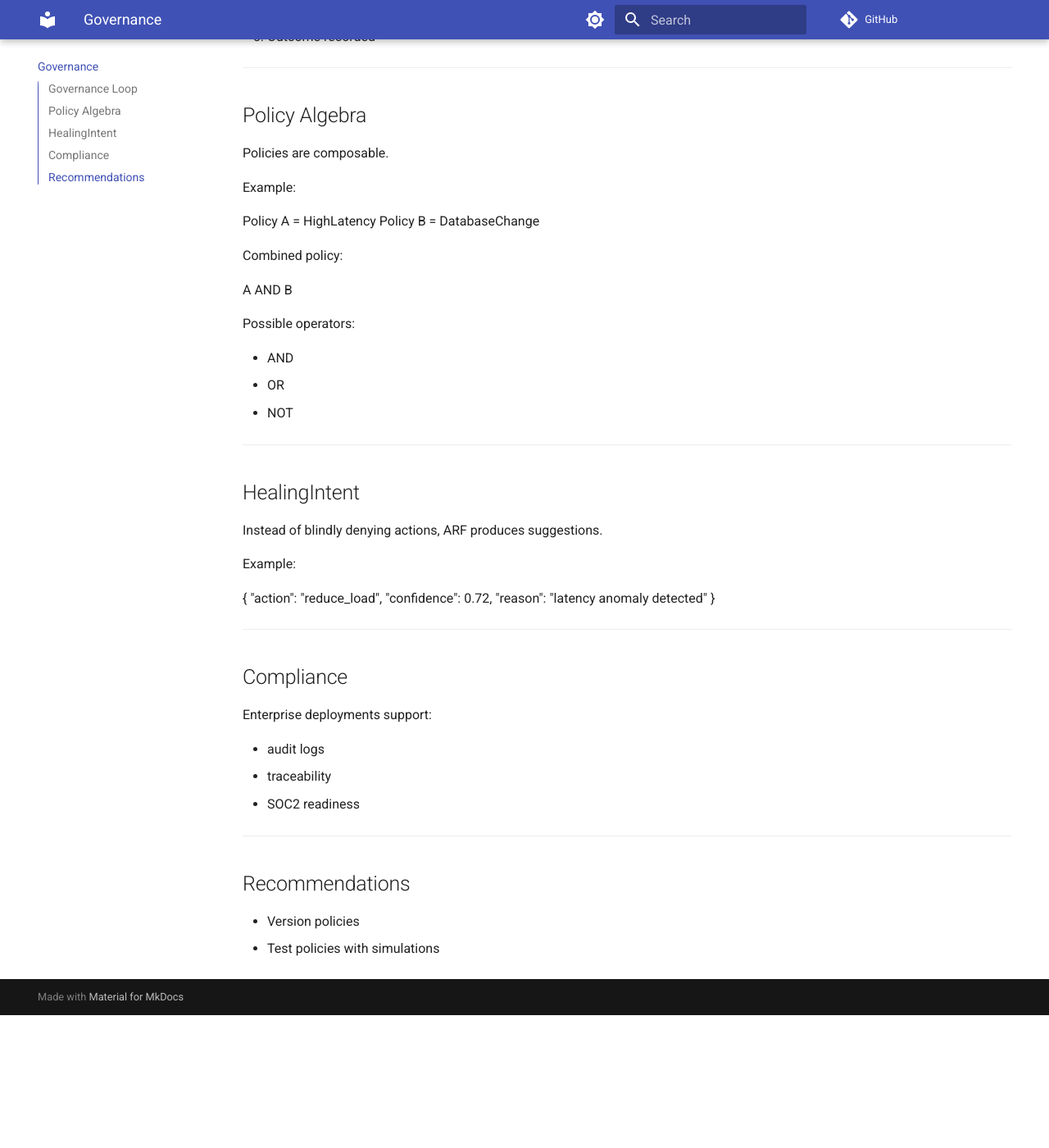
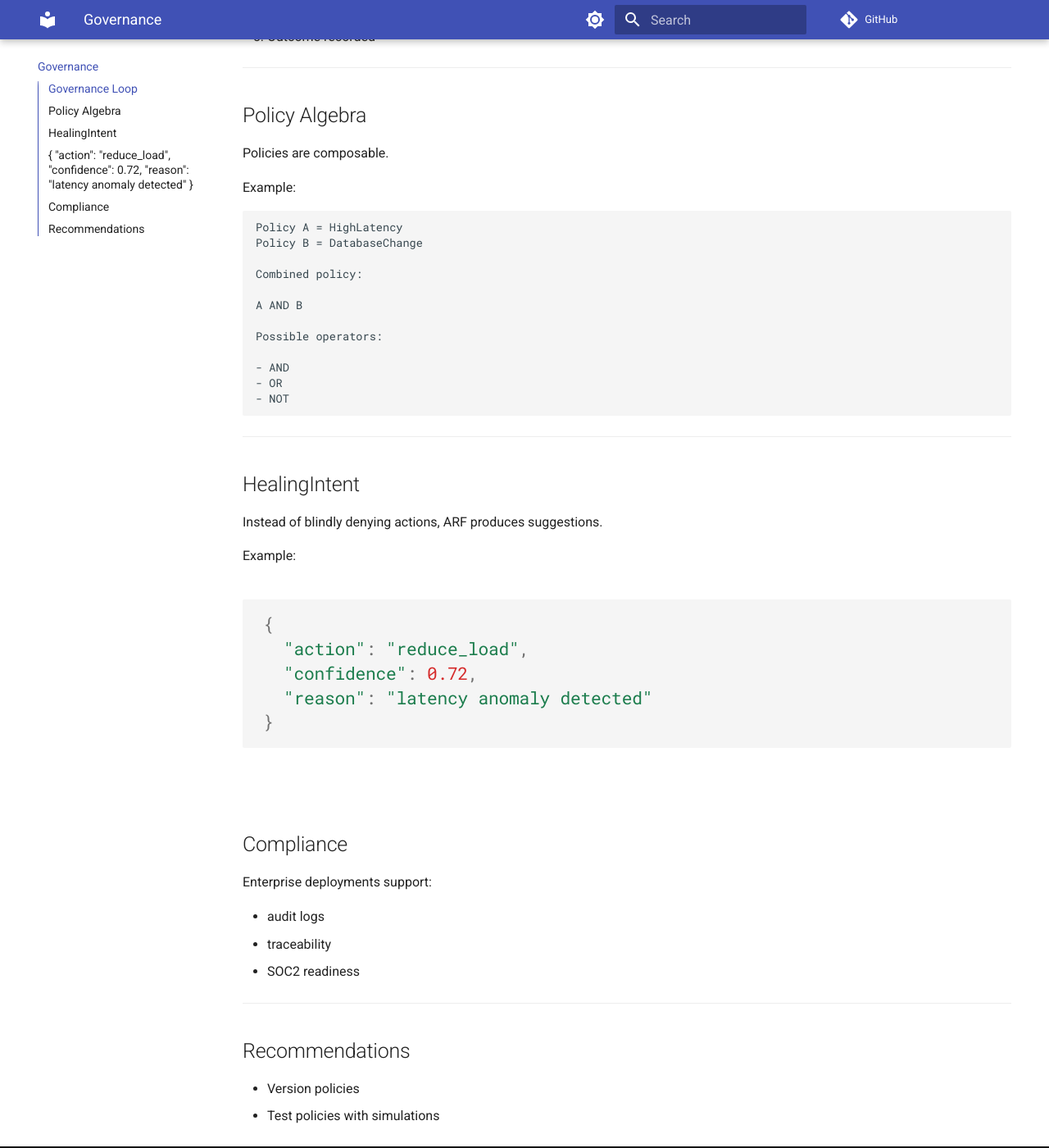
Before and after one commit to arf-foundation/arf-spec, an MkDocs documentation site: the page built from docs/governance.md, in a window 1280 px wide and 1400 px high, scrolled down 473 px. Shown: the whole window at 82% size. Built offline with MkDocs 1.6.1 and Material for MkDocs 9.7.7, drawn with Linux system fonts in a browser that asks for light colours; comment, search, counter and statistics services are not loaded; before the commit the page ends 1711 px from its top, so only the background shows below that.

Commit message:
Update governance.md

````diff
--- a/docs/governance.md
+++ b/docs/governance.md
@@ -21,6 +21,7 @@ Policies are composable.
 
 Example:
 
+```math
 Policy A = HighLatency
 Policy B = DatabaseChange
 
@@ -33,6 +34,7 @@ Possible operators:
 - AND
 - OR
 - NOT
+```
 
 ---
 
@@ -42,12 +44,13 @@ Instead of blindly denying actions, ARF produces suggestions.
 
 Example:
 
+```python
 {
   "action": "reduce_load",
   "confidence": 0.72,
   "reason": "latency anomaly detected"
 }
-
+```
 ---
 
 ## Compliance
````
